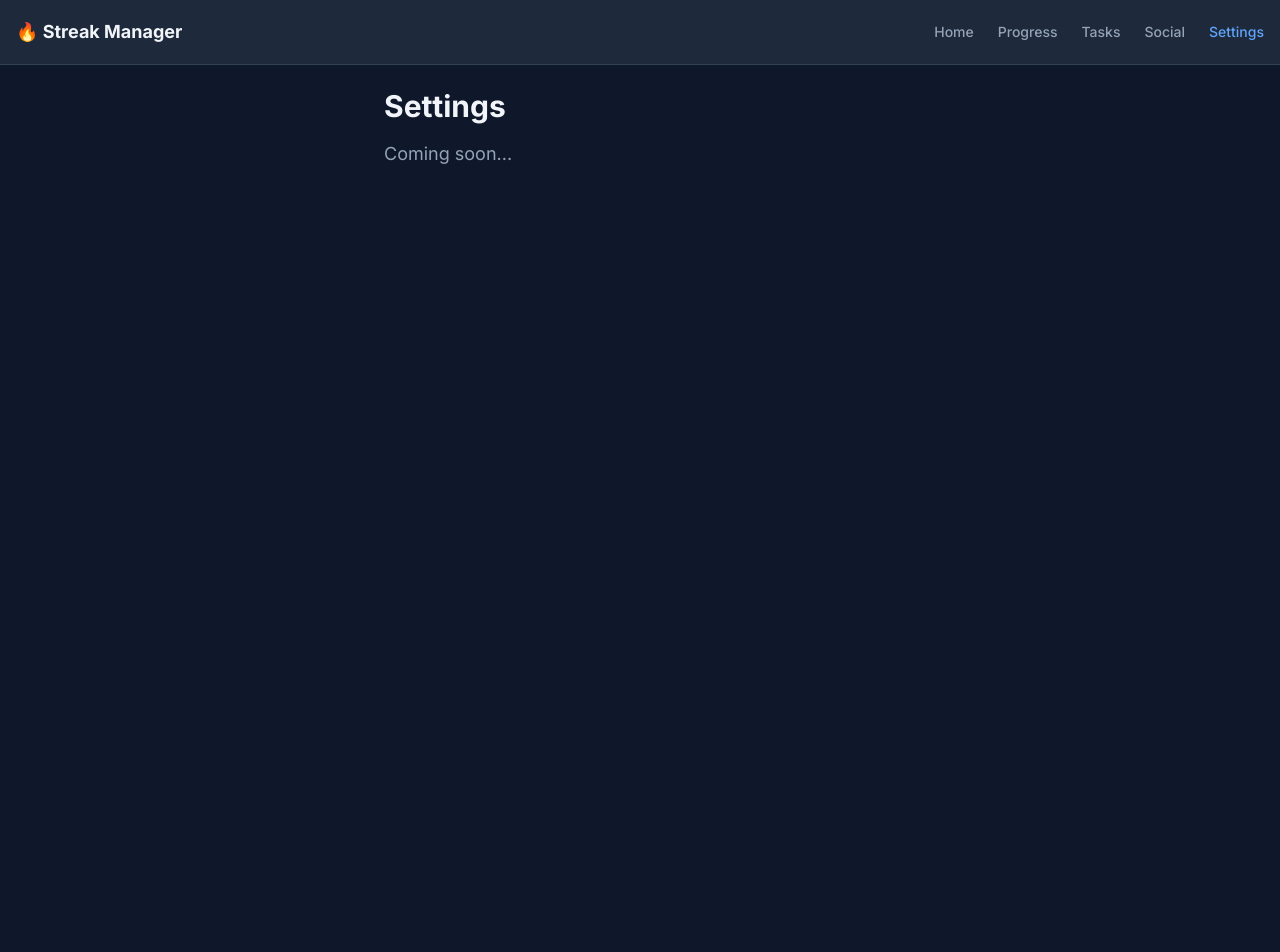
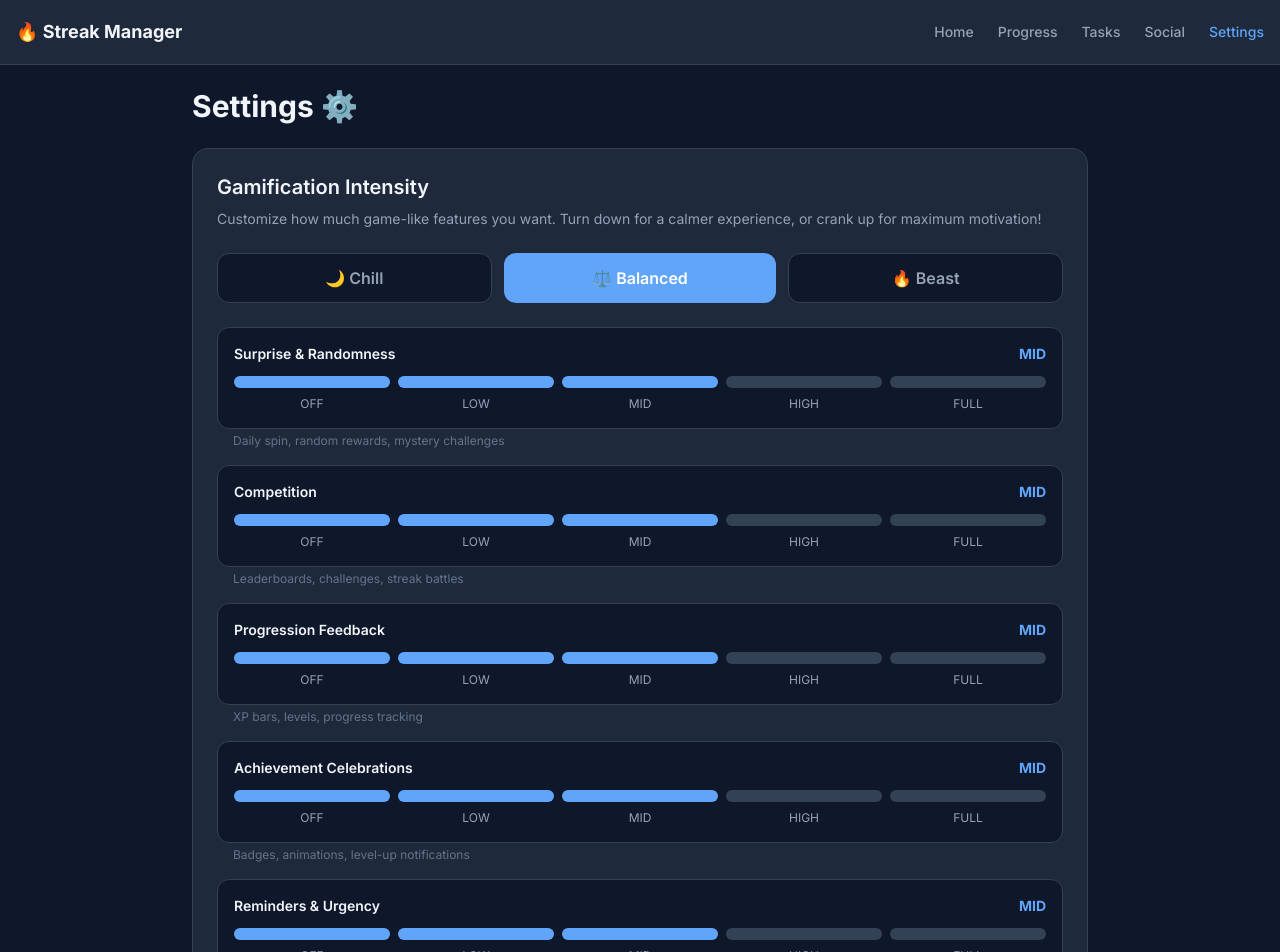
Before and after one commit to rahulyes1/streakman, a Next.js app: page /settings in a window 1280 px wide. Shown: the top 952 px of the page. Before the commit the page ends 864 px from the top, so only its background shows below. Built offline with nearby package versions, Linux system fonts and the light colour scheme.

Commit message:
added new feature

```diff
--- a/app/settings/page.js
+++ b/app/settings/page.js
@@ -1,9 +1,184 @@
+"use client";
+
+import { useState, useEffect } from "react";
+import IntensitySlider from "@/components/IntensitySlider";
+
+const PRESETS = {
+  chill: {
+    surprise: 1,
+    competition: 1,
+    progression: 1,
+    achievement: 1,
+    reminders: 1,
+  },
+  balanced: {
+    surprise: 2,
+    competition: 2,
+    progression: 2,
+    achievement: 2,
+    reminders: 2,
+  },
+  beast: {
+    surprise: 4,
+    competition: 4,
+    progression: 4,
+    achievement: 4,
+    reminders: 4,
+  },
+};
+
+const SLIDER_CONFIGS = [
+  {
+    id: "surprise",
+    label: "Surprise & Randomness",
+    description: "Daily spin, random rewards, mystery challenges"
+  },
+  {
+    id: "competition",
+    label: "Competition",
+    description: "Leaderboards, challenges, streak battles"
+  },
+  {
+    id: "progression",
+    label: "Progression Feedback",
+    description: "XP bars, levels, progress tracking"
+  },
+  {
+    id: "achievement",
+    label: "Achievement Celebrations",
+    description: "Badges, animations, level-up notifications"
+  },
+  {
+    id: "reminders",
+    label: "Reminders & Urgency",
+    description: "Streak warnings, daily notifications, deadlines"
+  },
+];
+
 export default function Settings() {
+  const [intensities, setIntensities] = useState({
+    surprise: 2,
+    competition: 2,
+    progression: 2,
+    achievement: 2,
+    reminders: 2,
+  });
+  const [activePreset, setActivePreset] = useState("balanced");
+
+  // Load from localStorage on mount
+  useEffect(() => {
+    const saved = localStorage.getItem("gamificationIntensities");
+    if (saved) {
+      setIntensities(JSON.parse(saved));
+    }
+  }, []);
+
+  // Save to localStorage when changed
+  useEffect(() => {
+    localStorage.setItem("gamificationIntensities", JSON.stringify(intensities));
+  }, [intensities]);
+
+  function handleSliderChange(id, value) {
+    setIntensities(prev => ({ ...prev, [id]: value }));
+    setActivePreset(null); // Clear preset when manually adjusting
+  }
+
+  function applyPreset(presetName) {
+    setIntensities(PRESETS[presetName]);
+    setActivePreset(presetName);
+  }
+
   return (
     <div className="min-h-screen bg-[#0F172A] text-[#F1F5F9] px-4 py-6">
-      <div className="max-w-lg mx-auto">
-        <h1 className="text-3xl font-bold mb-4">Settings</h1>
-        <p className="text-[#94A3B8] text-lg">Coming soon...</p>
+      <div className="max-w-4xl mx-auto">
+        {/* Header */}
+        <h1 className="text-3xl font-bold mb-6">Settings ⚙️</h1>
+
+        {/* Gamification Intensity Section */}
+        <div className="bg-[#1E293B] rounded-2xl border border-[#334155] p-6 mb-6">
+          <div className="mb-6">
+            <h2 className="text-xl font-semibold mb-2">Gamification Intensity</h2>
+            <p className="text-sm text-[#94A3B8]">
+              Customize how much game-like features you want. Turn down for a
+              calmer experience, or crank up for maximum motivation!
+            </p>
+          </div>
+
+          {/* Preset Buttons */}
+          <div className="flex gap-3 mb-6">
+            <button
+              onClick={() => applyPreset("chill")}
+              className={`flex-1 py-3 rounded-xl font-semibold transition-all ${
+                activePreset === "chill"
+                  ? "bg-[#60A5FA] text-white"
+                  : "bg-[#0F172A] text-[#94A3B8] border border-[#334155] hover:border-[#60A5FA]"
+              }`}
+            >
+              🌙 Chill
+            </button>
+            <button
+              onClick={() => applyPreset("balanced")}
+              className={`flex-1 py-3 rounded-xl font-semibold transition-all ${
+                activePreset === "balanced"
+                  ? "bg-[#60A5FA] text-white"
+                  : "bg-[#0F172A] text-[#94A3B8] border border-[#334155] hover:border-[#60A5FA]"
+              }`}
+            >
+              ⚖️ Balanced
+            </button>
+            <button
+              onClick={() => applyPreset("beast")}
+              className={`flex-1 py-3 rounded-xl font-semibold transition-all ${
+                activePreset === "beast"
+                  ? "bg-[#60A5FA] text-white"
+                  : "bg-[#0F172A] text-[#94A3B8] border border-[#334155] hover:border-[#60A5FA]"
+              }`}
+            >
+              🔥 Beast
+            </button>
+          </div>
+
+          {/* Sliders */}
+          <div className="space-y-4">
+            {SLIDER_CONFIGS.map((config) => (
+              <div key={config.id}>
+                <IntensitySlider
+                  label={config.label}
+                  value={intensities[config.id]}
+                  onChange={(value) => handleSliderChange(config.id, value)}
+                />
+                <p className="text-xs text-[#64748B] mt-1 ml-4">
+                  {config.description}
+                </p>
+              </div>
+            ))}
+          </div>
+
+          {/* Save Indicator */}
+          <div className="mt-6 text-center">
+            <p className="text-xs text-[#34D399]">
+              ✓ Settings saved automatically
+            </p>
+          </div>
+        </div>
+
+        {/* Notifications Section */}
+        <div className="bg-[#1E293B] rounded-2xl border border-[#334155] p-6 mb-6">
+          <h2 className="text-xl font-semibold mb-2">Notifications</h2>
+          <p className="text-[#94A3B8]">Coming soon...</p>
+        </div>
+
+        {/* Appearance Section */}
+        <div className="bg-[#1E293B] rounded-2xl border border-[#334155] p-6 mb-6">
+          <h2 className="text-xl font-semibold mb-2">Appearance</h2>
+          <p className="text-[#94A3B8]">Coming soon...</p>
+        </div>
+
+        {/* Account Section */}
+        <div className="bg-[#1E293B] rounded-2xl border border-[#334155] p-6">
+          <h2 className="text-xl font-semibold mb-2">Account</h2>
+          <p className="text-[#94A3B8]">Coming soon...</p>
+        </div>
       </div>
     </div>
   );
--- /dev/null
+++ b/components/IntensitySlider.js
@@ -0,0 +1,42 @@
+"use client";
+
+const LEVELS = [
+  { value: 0, label: "OFF" },
+  { value: 1, label: "LOW" },
+  { value: 2, label: "MID" },
+  { value: 3, label: "HIGH" },
+  { value: 4, label: "FULL" },
+];
+
+export default function IntensitySlider({ label, value, onChange }) {
+  return (
+    <div className="bg-[#0F172A] rounded-xl p-4 border border-[#334155]">
+      <div className="flex items-center justify-between mb-3">
+        <label className="text-sm font-semibold text-[#F1F5F9]">{label}</label>
+        <span className="text-sm font-bold text-[#60A5FA]">
+          {LEVELS[value].label}
+        </span>
+      </div>
+
+      {/* Slider Dots */}
+      <div className="flex items-center gap-2">
+        {LEVELS.map((level, idx) => (
+          <div key={level.value} className="flex-1 flex flex-col items-center gap-2">
+            {/* Dot */}
+            <button
+              onClick={() => onChange(level.value)}
+              className={`w-full h-3 rounded-full transition-all cursor-pointer ${
+                value >= level.value
+                  ? "bg-[#60A5FA] hover:bg-[#3B82F6]"
+                  : "bg-[#334155] hover:bg-[#475569]"
+              }`}
+              aria-label={`Set ${label} to ${level.label}`}
+            />
+            {/* Label */}
+            <span className="text-xs text-[#94A3B8]">{level.label}</span>
+          </div>
+        ))}
+      </div>
+    </div>
+  );
+}
```
